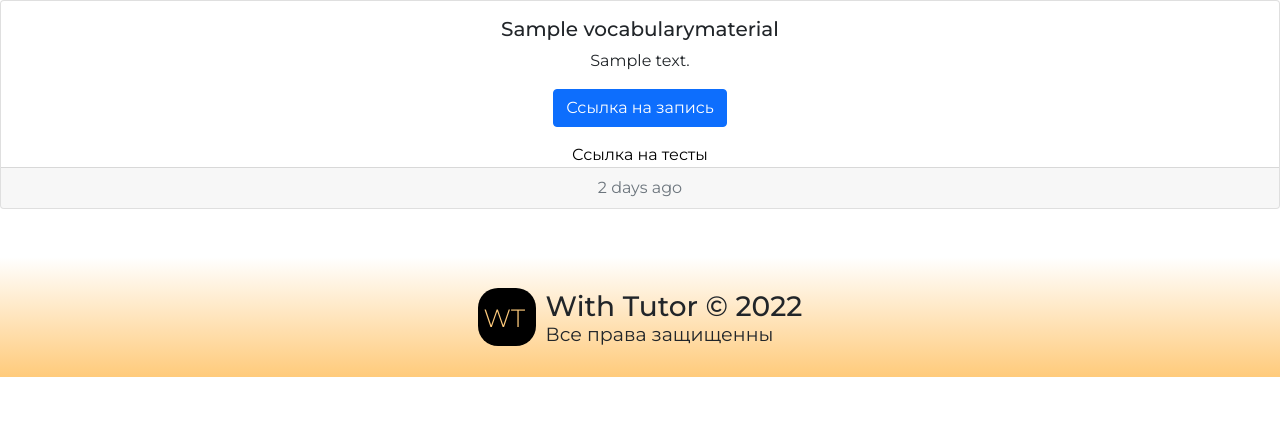
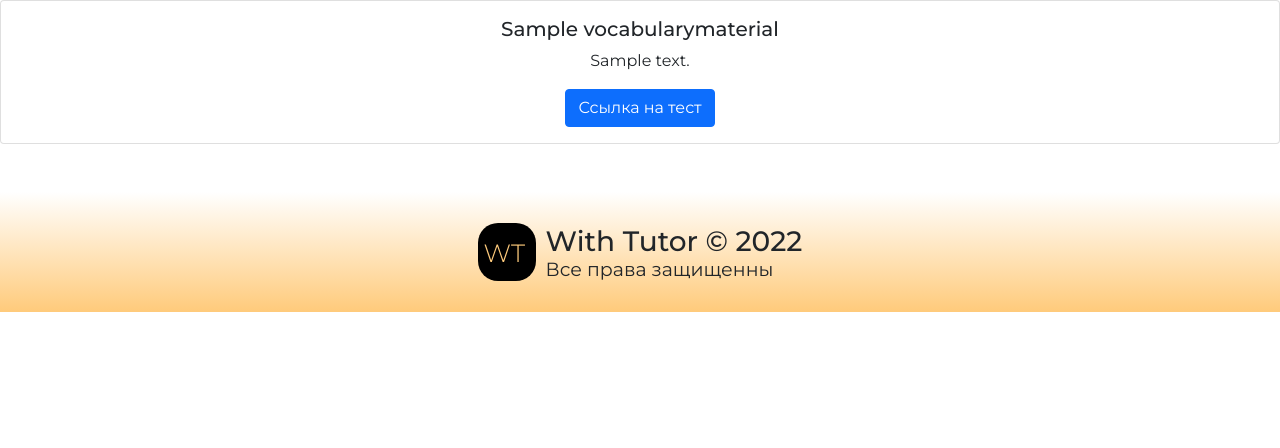
Before and after one commit to SvyatoSllav/with_tutor, a Django app: page /vocabulary/ in a window 1280 px wide. Shown: the part 120-568 px from the top of the page. Run offline with Django 3.2, Linux system fonts and the light colour scheme; tables that the repository leaves empty hold one stand-in row (values such as "Sample post"); some libraries are stand-ins or nearby versions.

Commit message:
added card for link for tests

```diff
--- a/with_tutor/templates/vocabulary/vocabulary_materials.html
+++ b/with_tutor/templates/vocabulary/vocabulary_materials.html
@@ -7,11 +7,7 @@
             <div class="card-body">
                 <h5 class="card-title"> {{ material.title| truncatewords:7 }} </h5>
                 <p class="card-text">{{ material.text| truncatewords:35 }}</p>
-                    <a href="{% url 'vocabulary:vocabulary_detail' material.id %}" class="btn btn-primary">Ссылка на запись</a>
-            </div>
-            {% if  material.test_link %} <a href="{{ material.test_link }}">Ссылка на тесты</a>{% endif %}
-            <div class="card-footer text-muted">
-                2 days ago
+                    <a href="{{ material.test_link }}" class="btn btn-primary">Ссылка на тест</a>
             </div>
         </div>
     {% endfor %}
```
